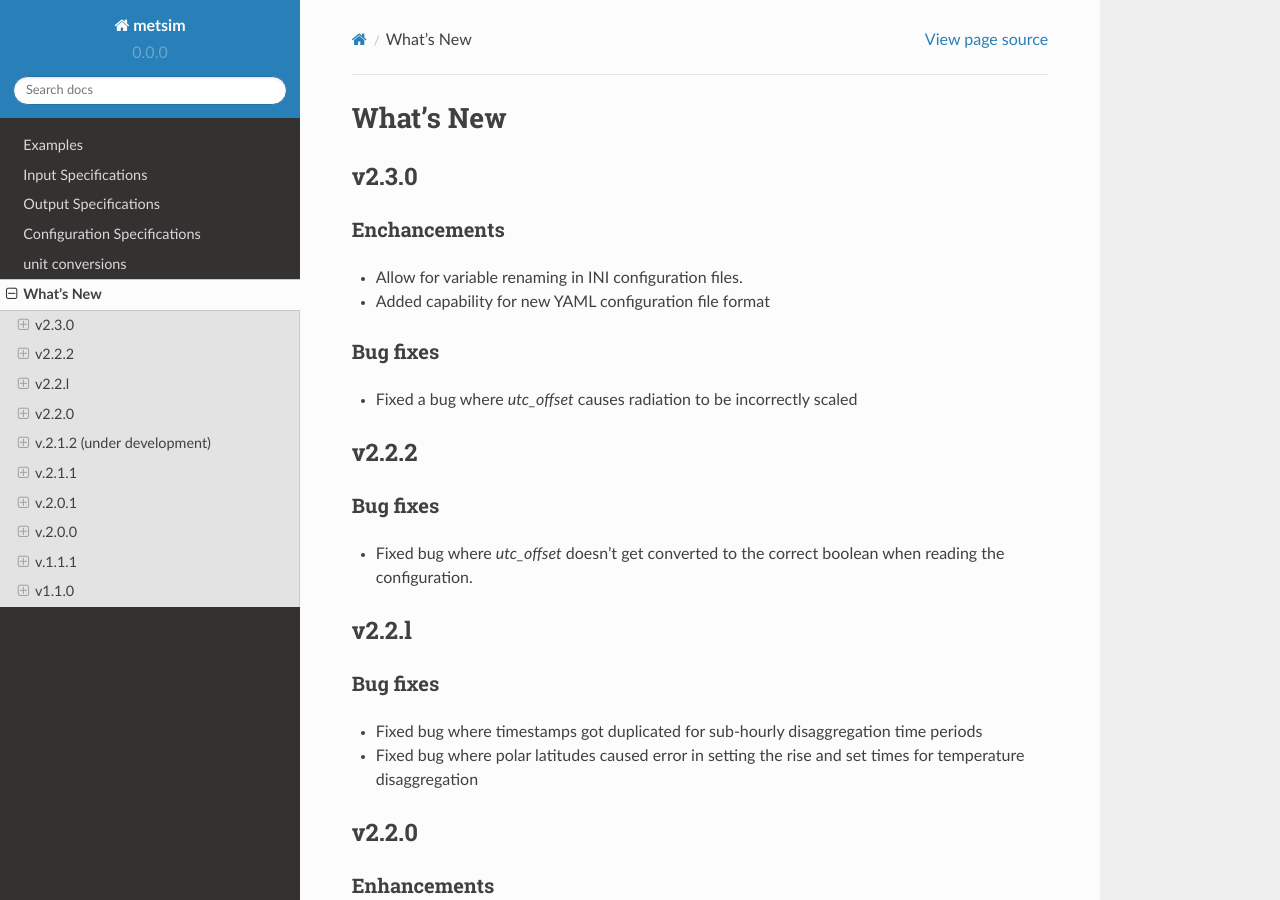
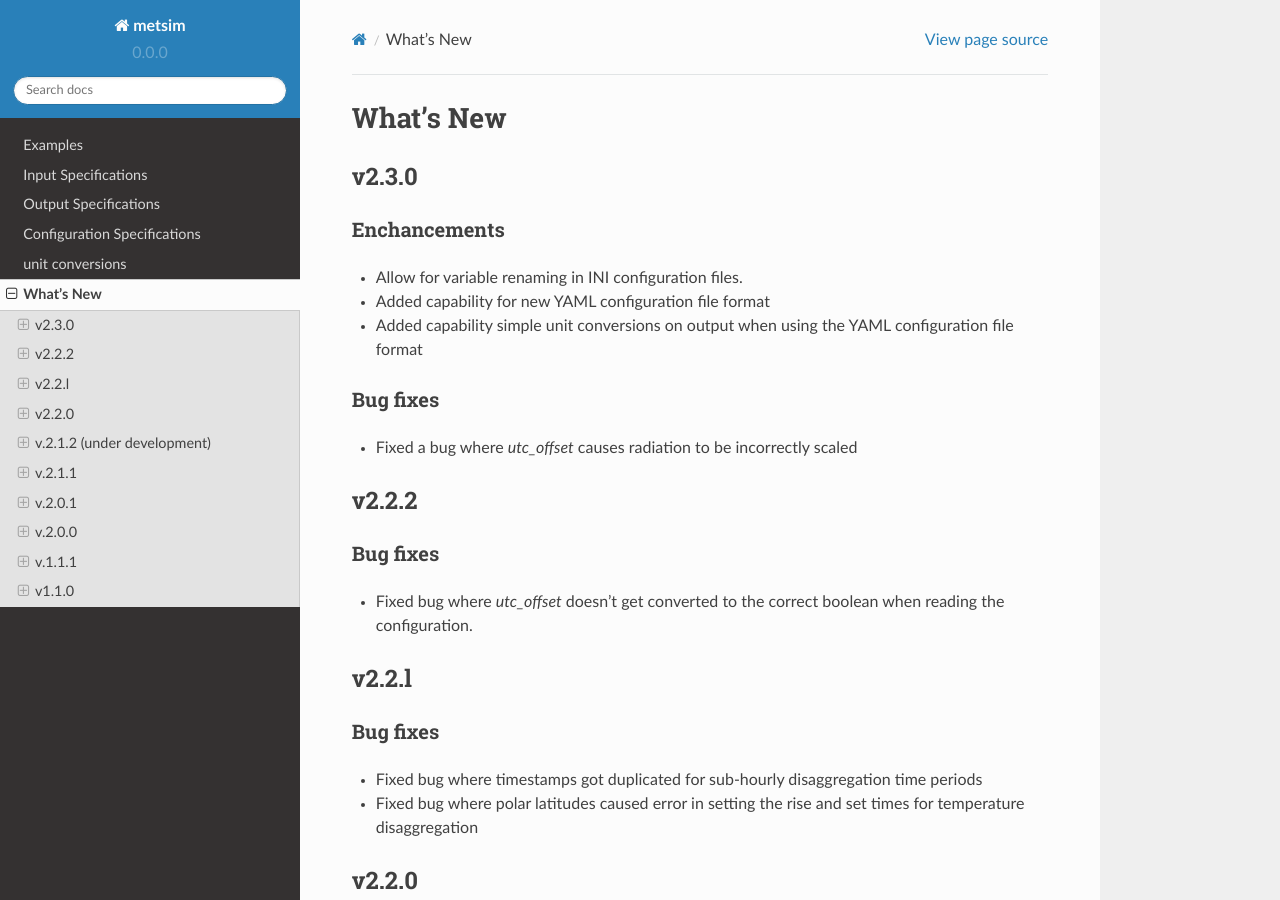
Before and after one commit to UW-Hydro/MetSim, a Sphinx documentation site: the page built from docs/whats-new.rst, in a window 1280 px wide and 900 px high. Built offline with Sphinx 7.4.7 and the Read the Docs theme 2.0.0, drawn with Linux system fonts in a browser that asks for light colours; pages that are not in the unit, such as notebooks, are missing from menus.

Commit message:
Update whatsnew

```diff
--- a/docs/whats-new.rst
+++ b/docs/whats-new.rst
@@ -11,6 +11,8 @@ Enchancements
 ~~~~~~~~~~~~~
 - Allow for variable renaming in INI configuration files.
 - Added capability for new YAML configuration file format
+- Added capability simple unit conversions on output when
+  using the YAML configuration file format
 
 Bug fixes
 ~~~~~~~~~
```
